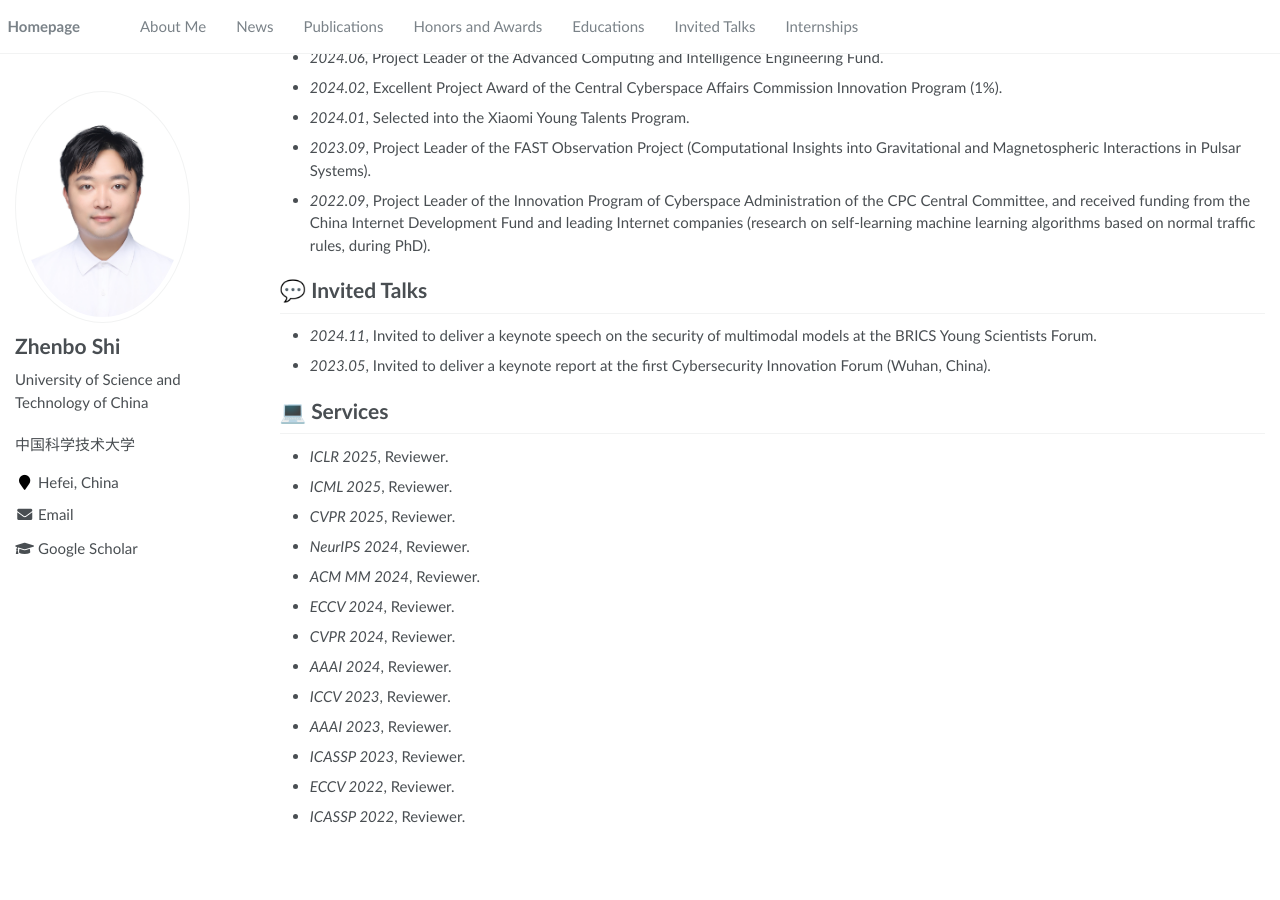
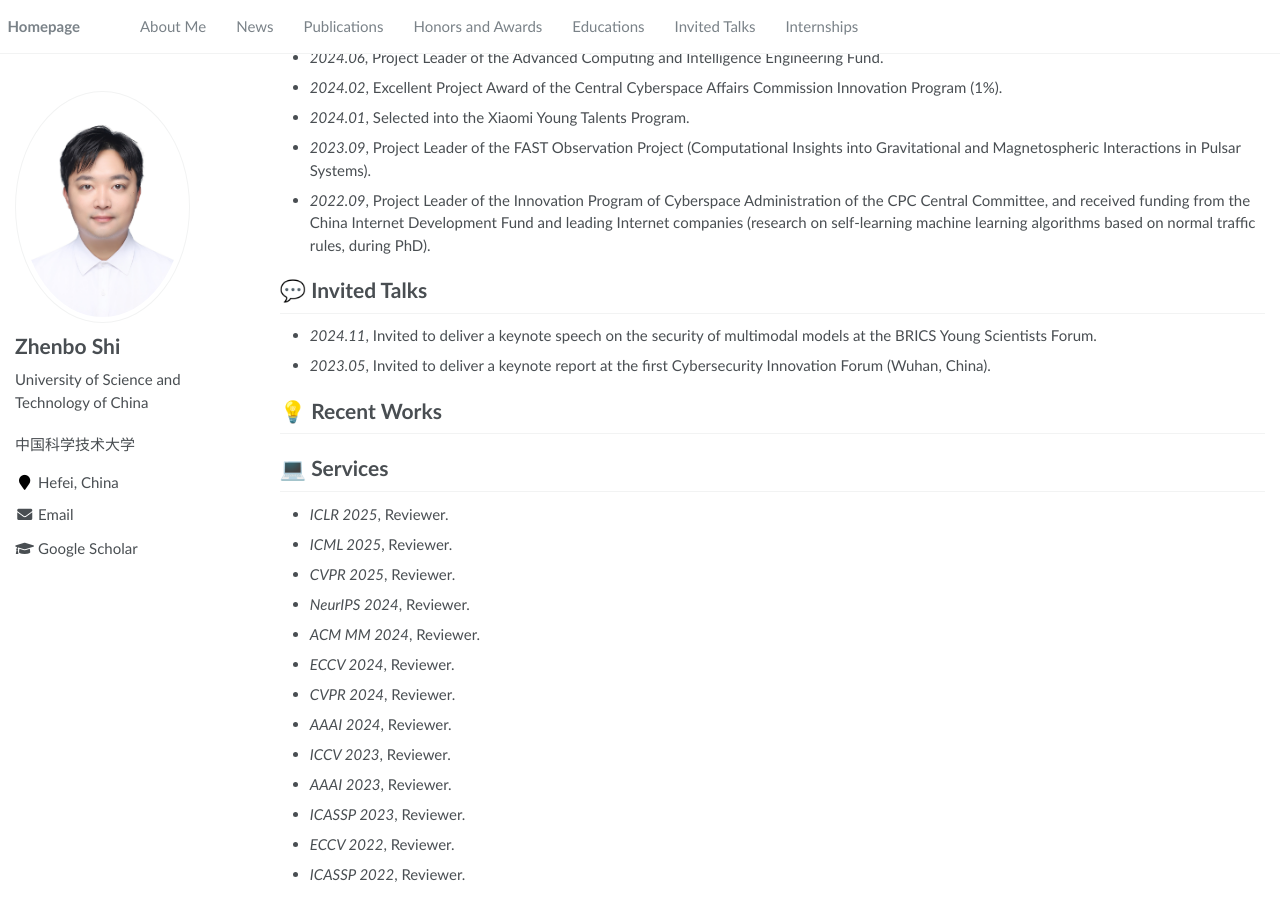
Before and after one commit to shizhenbo/shizhenbo.github.io, a Jekyll site: the page built from _pages/about.md, in a window 1280 px wide and 900 px high, scrolled down 1592 px. Built offline with Jekyll 4.4.1, drawn with Linux system fonts in a browser that asks for light colours; before the commit the page ends 2434 px from its top, so only the background shows below that.

Commit message:
Update about.md

```diff
--- a/_pages/about.md
+++ b/_pages/about.md
@@ -64,6 +64,10 @@ Currently, my research interests lie in Multimodal Learning, Adversarial Machine
 - *2024.11*, Invited to deliver a keynote speech on the security of multimodal models at the BRICS Young Scientists Forum.
 - *2023.05*, Invited to deliver a keynote report at the first Cybersecurity Innovation Forum (Wuhan, China).
 
+# 💡 Recent Works
+
+
+
 # 💻 Services
 - *ICLR 2025*, Reviewer.
 - *ICML 2025*, Reviewer.
```
